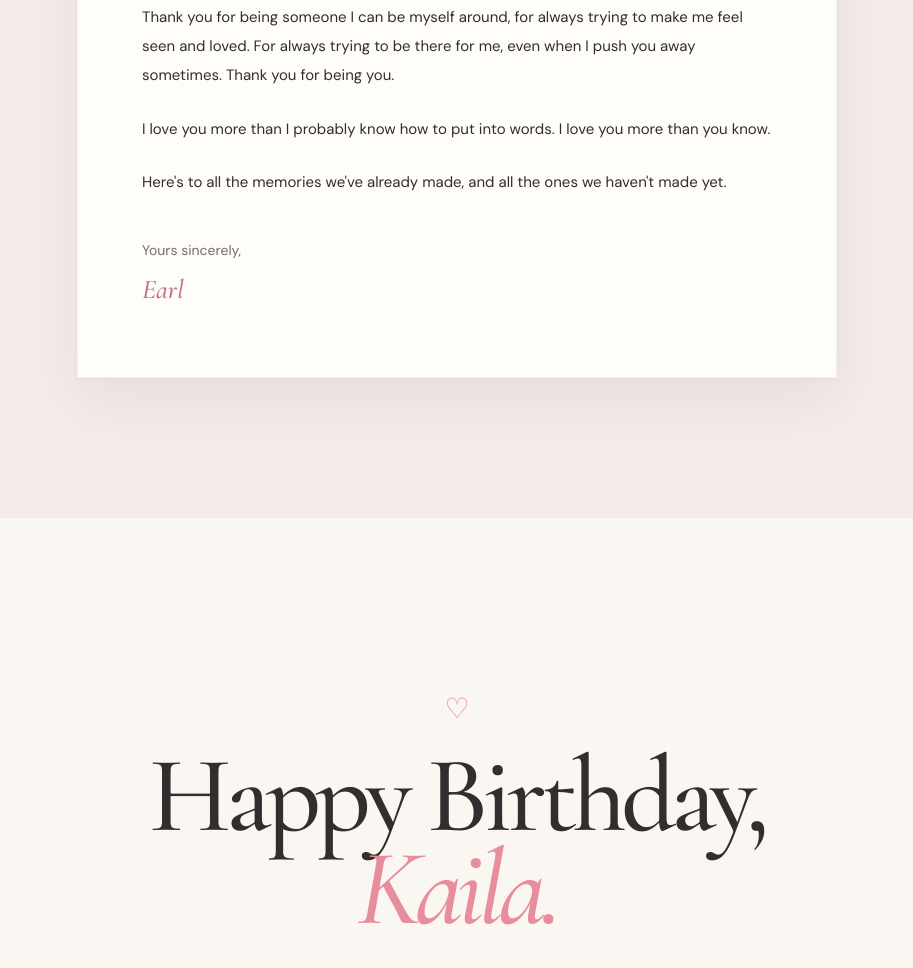
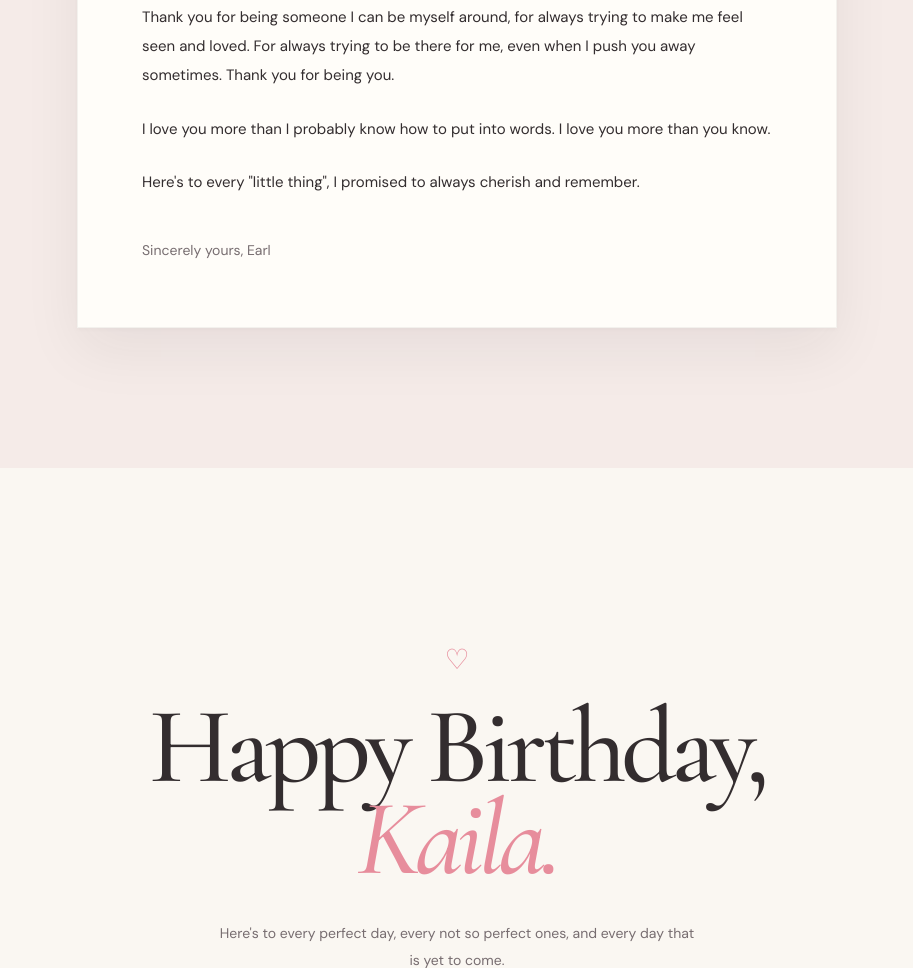
Before and after one commit to tterroristt/our-story, a plain HTML site: page index.html in a window 1280 px wide. Shown: the part 5950-6918 px from the top of the page, without its empty margins (183-1096 px from the left). Drawn offline with nearby package versions, Linux system fonts and the light colour scheme.

Commit message:
Revise closing message and signature in index.html

```diff
--- a/index.html
+++ b/index.html
@@ -453,20 +453,17 @@
                     </p>
 
                     <p>
-                        Here's to all the memories we've already made,
-                        and all the ones we haven't made yet.
+                        Here's to every "little thing", I promised
+                        to always cherish and remember.
                     </p>
 
 
                     <div class="letter__signature">
 
                         <span>
-                            Yours sincerely,
+                            Sincerely yours,
+                            Earl
                         </span>
-
-                        <strong>
-                            Earl
-                        </strong>
 
                     </div>
 
```
